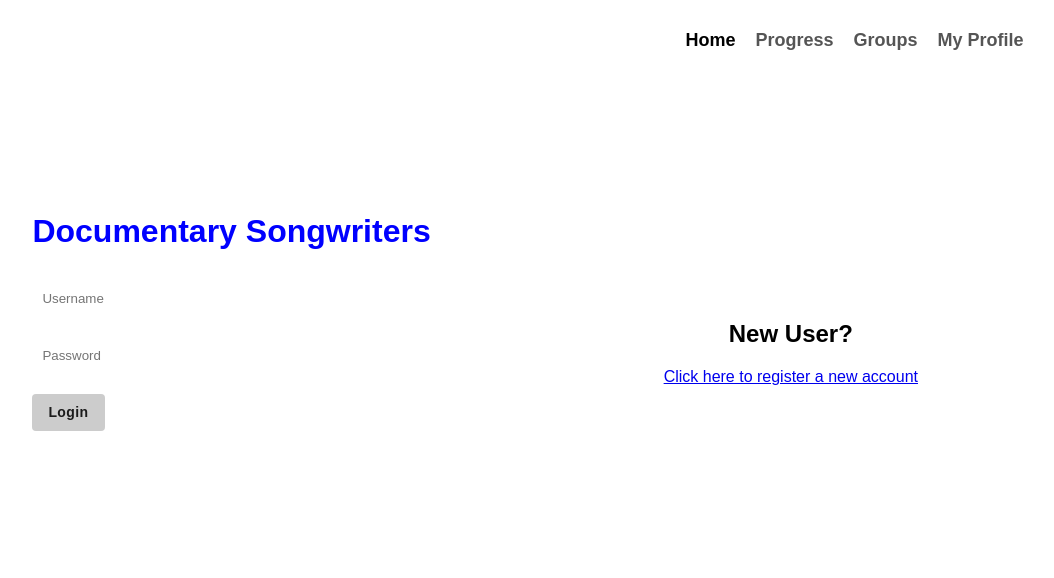
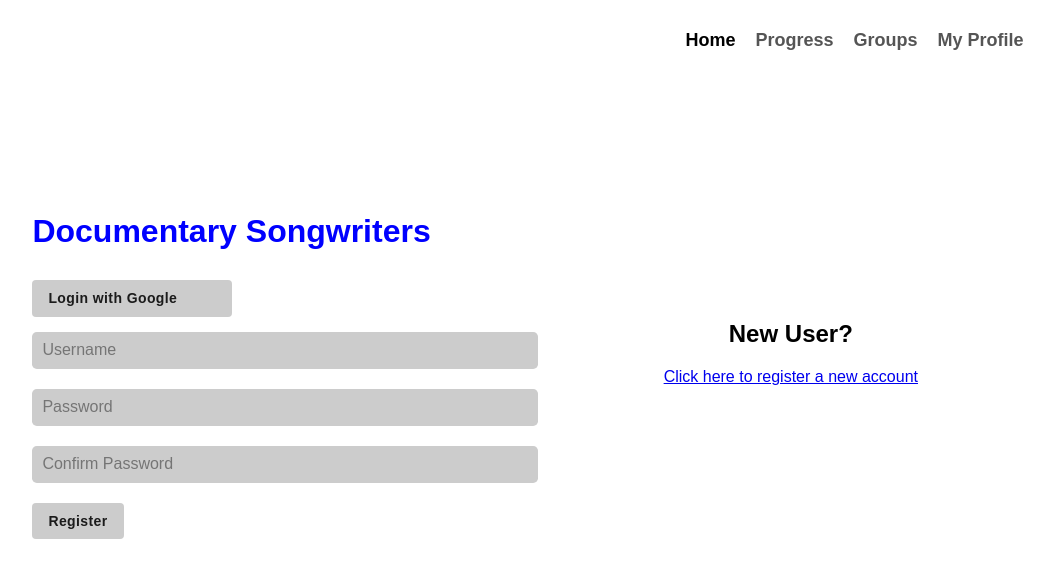
Before and after one commit to brooksofmaine/Documentary-Songwriters, a React (Create React App) app in the folder client/: page / in a window 1280 px wide. Both pictures are taken after a click on the link "Click here to register a new account". Shown: the top 578 px of the page, without its empty margins (102-1156 px from the left). Built offline with nearby package versions, Linux system fonts and the light colour scheme.

Commit message:
Registration page added

```diff
--- a/client/src/Authentication/LoginForm.css
+++ b/client/src/Authentication/LoginForm.css
@@ -9,7 +9,7 @@
 }
 
 .login_section {
-    width: 50%;
+    width: 70%;
 }
 
 
@@ -25,11 +25,20 @@
     margin-bottom: 3%;
 }
 
+.Login {
+    display: flex;
+    border: 1px solid red;
+    /* width: 80%; */
+}
+
 .login-input {
     height: 35px;
     border: none;
     padding-left: 10px;
     margin-bottom: 20px;
+    background-color: #cccccc;
+    border-radius: 0.3em;
+    font-size: 16px;
 }
 
 .login-input:focus {
@@ -42,4 +51,19 @@
 .form {
     display: flex;
     flex-direction: column;
+    min-width: 50%
 }
+
+.Register {
+    display: flex;
+    flex-direction: column;
+}
+
+.Register .Button {
+
+}
+
+#google {
+    margin-bottom: 15px;
+    max-width: 200px;
+}
--- a/client/src/Authentication/LoginForm.js
+++ b/client/src/Authentication/LoginForm.js
@@ -3,22 +3,15 @@ import './LoginForm.css'
 import Button from "../Button"
 // import InputField from "./InputField";
 import {
-    // BrowserRouter as Router,
-    // Switch,
-    // Route,
+    BrowserRouter as Router,
+    Switch,
+    Route,
     Link
   } from "react-router-dom";
 
-
-class LoginForm extends React.Component {
-    constructor(props) {
-        super(props)
-        this.state = {
-            loginFunction: 0
-        }
-    }
-
-    login() {
+// TODO: This isn't stylisticly how these are supposed to be in
+// the file--refactor this code
+function Login() {
     return(
         <form className="form">
         <input className="login-input" type="text" placeholder="Username" name="Username"/>
@@ -30,9 +23,10 @@ class LoginForm extends React.Component {
     )
 }
 
-    register() {
+function Register() {
     return(
-            <form>
+        <form className="Register">
+            <Button id="google" name="Login with Google"/>
             <input className="login-input" type="text" placeholder="Username" name="Email"/>
             <input className="login-input" type="password" placeholder="Password" name="Password"/>
             <input className="login-input" type="password" placeholder="Confirm Password" name="Confirm Password"/>
@@ -42,10 +36,30 @@ class LoginForm extends React.Component {
         </form>
     )
 }
-
+class LoginForm extends React.Component {
+    constructor(props) {
+        super(props)
+        this.state = {
+            login: 0
+        }
+        this.loginState = this.loginState.bind(this)
+        this.updateLoginState = this.updateLoginState.bind(this)
+    }
     // handleClick(loginState) {
     //     this.setState({})
     // }
+
+    loginState() {
+        if (this.state.login == 0) {
+            return Login()
+        } else {
+            return Register()
+        }
+    }
+
+    updateLoginState(num) {
+        this.setState({login: num})
+    }
 
     render() {
         return (
@@ -53,12 +67,11 @@ class LoginForm extends React.Component {
                 <h1 className={"Title"}>Documentary Songwriters</h1>
                 <div className="login_area flex_container">
                     <div className={"user_login login_section"}>
-                        {this.login()}
+                        {this.loginState()}
                     </div>
                     <div className={"new_user_prompt login_section"}>
                         <h2>New User?</h2>
-                        {/* eslint-disable-next-line */}
-                        <a href={"#"} >Click here to register a new account</a>
+                        <a href={"#"} onClick={() => this.setState({login: 1})} >Click here to register a new account</a>
                     </div>
                 </div>
             </div>
--- a/client/src/Button.js
+++ b/client/src/Button.js
@@ -4,7 +4,7 @@ import './Button.css'
 class Button extends React.Component {
     render() {
         return (
-            <p className="Button">
+            <p id={this.props.id} className="Button">
                 <a href={this.props.url}>{this.props.name}</a>
             </p>
         );
```
Lines whose indentation alone changed are shown as unchanged.
